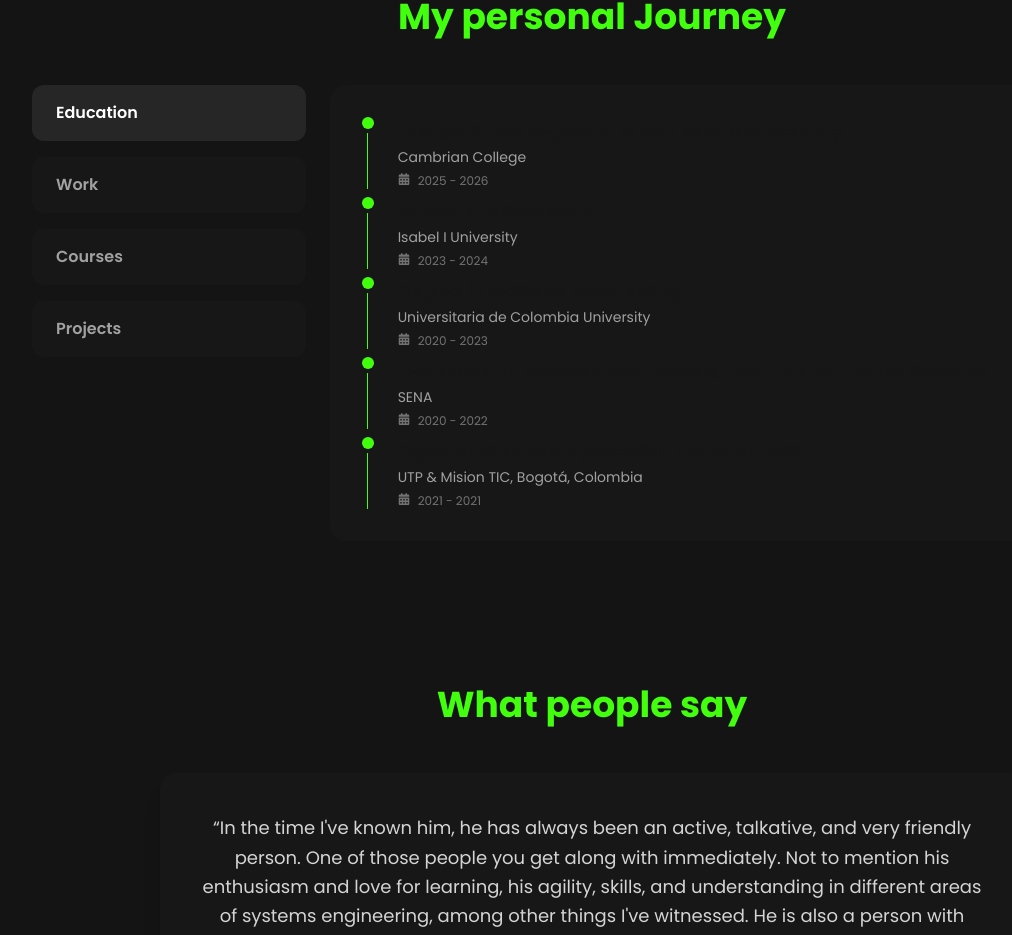
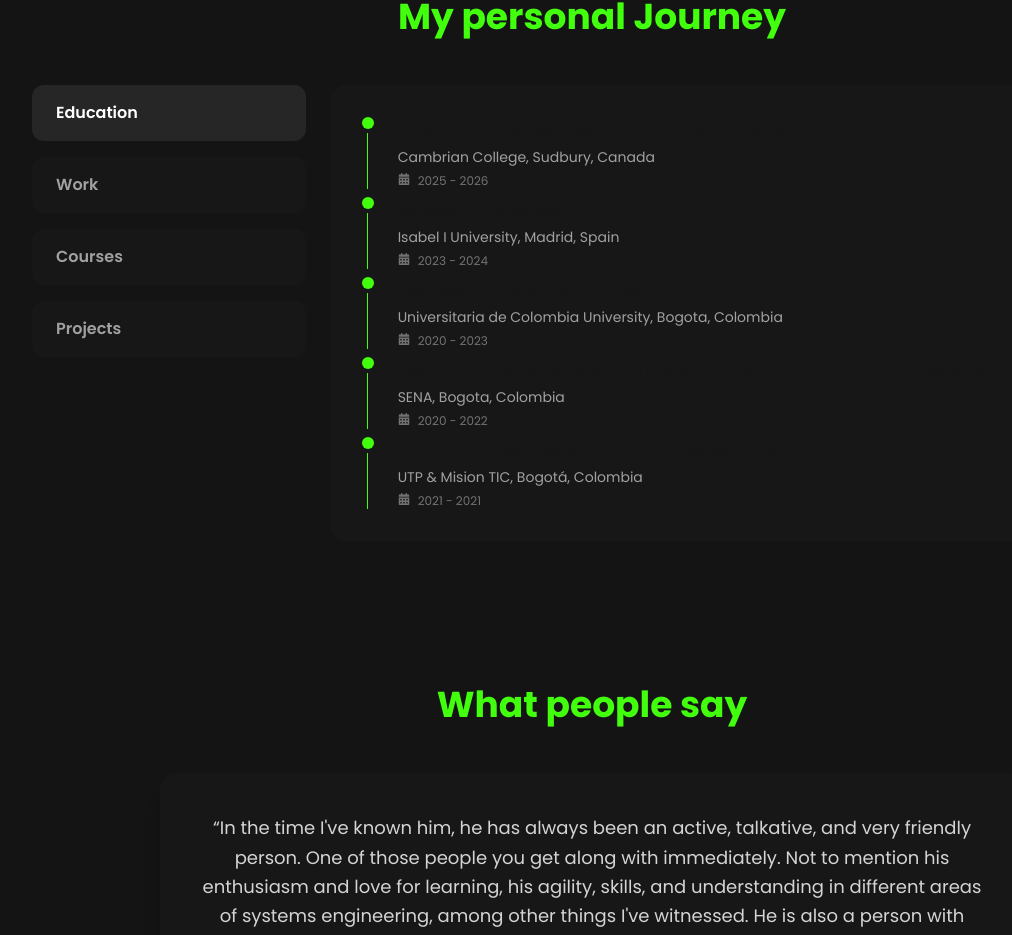
Before and after one commit to HFOXH/nuevo_portafolio, a Next.js app: page / in a window 1280 px wide. Shown: the part 1649-2584 px from the top of the page, without its empty margins (48-1060 px from the left). Built offline with nearby package versions, Linux system fonts and the light colour scheme.

Commit message:
Added cities

```diff
--- a/components/JourneyTabs.tsx
+++ b/components/JourneyTabs.tsx
@@ -53,25 +53,25 @@
         <div className="space-y-2">
             <TimelineItem
                 title="Postgraduate Degree in AI and Machine Learning"
-                subtitle="Cambrian College"
+                subtitle="Cambrian College, Sudbury, Canada"
                 date="2025 - 2026"
             />
 
             <TimelineItem
                 title="Master in cibersecurity"
-                subtitle="Isabel I University"
+                subtitle="Isabel I University, Madrid, Spain"
                 date="2023 - 2024"
             />
 
             <TimelineItem
                 title="Degree in Systems Engineering"
-                subtitle="Universitaria de Colombia University"
+                subtitle="Universitaria de Colombia University, Bogota, Colombia"
                 date="2020 - 2023"
             />
 
             <TimelineItem
                 title="Technician in Analysis and Development of Information Systems"
-                subtitle="SENA"
+                subtitle="SENA, Bogota, Colombia"
                 date="2020 - 2022"
             />
 
@@ -200,7 +200,7 @@
             title: "Cyber Virus Research",
             description: "A research project I did with a colleague about the origin, creator, and transmission methods of viruses.",
             image: "https://santic.netlify.app/assets/img/computador.jpg",
-            url: "#"
+            url: "https://santic.netlify.app/virus_investigation"
         },
         {
             title: "Security Bikes",
@@ -212,7 +212,7 @@
             title: "C# Appointment Program",
             description: "As a final project for the ADSI program, I developed this program.",
             image: "https://santic.netlify.app/assets/img/citas.png",
-            url: "#"
+            url: "https://www.youtube.com/watch?v=4S0SahKvL7Q&feature=youtu.be"
         },
     ];
 
```
